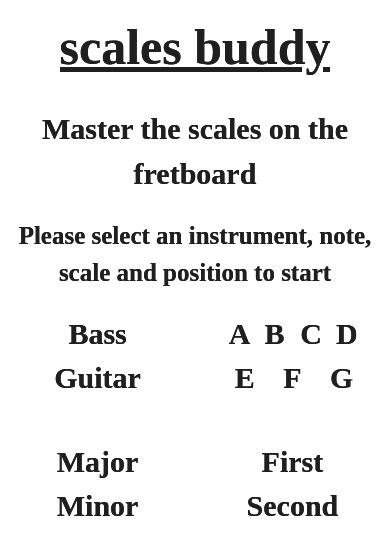
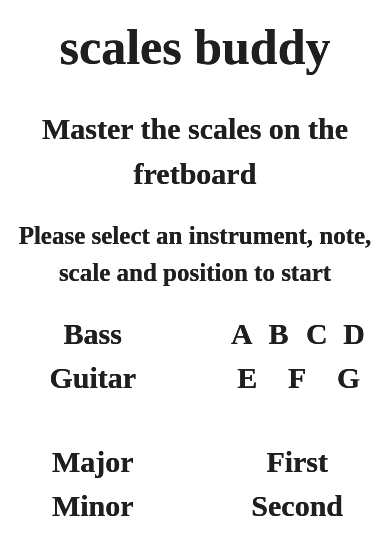
Before and after one commit to cguidog/scalesbuddy, a Next.js app: page / in a window 390 px wide. Shown: the top 554 px of the page. Built offline with nearby package versions, Linux system fonts and the light colour scheme.

Commit message:
minor changes

```diff
--- a/styles/Home.module.scss
+++ b/styles/Home.module.scss
@@ -44,6 +44,7 @@
     background-attachment: fixed;
     @media screen and (max-width: 600px) {
         display: block;
+        padding: 0;
     }
 }
 .header {
@@ -57,6 +58,7 @@
             font-family: "Futura";
             color: transparent;
             height: min-content;
+            text-decoration: none;
             text-shadow: 0px 2px 3px rgba(255, 255, 255, 0.1);
             background-color: $black;
             -webkit-background-clip: text;
```
